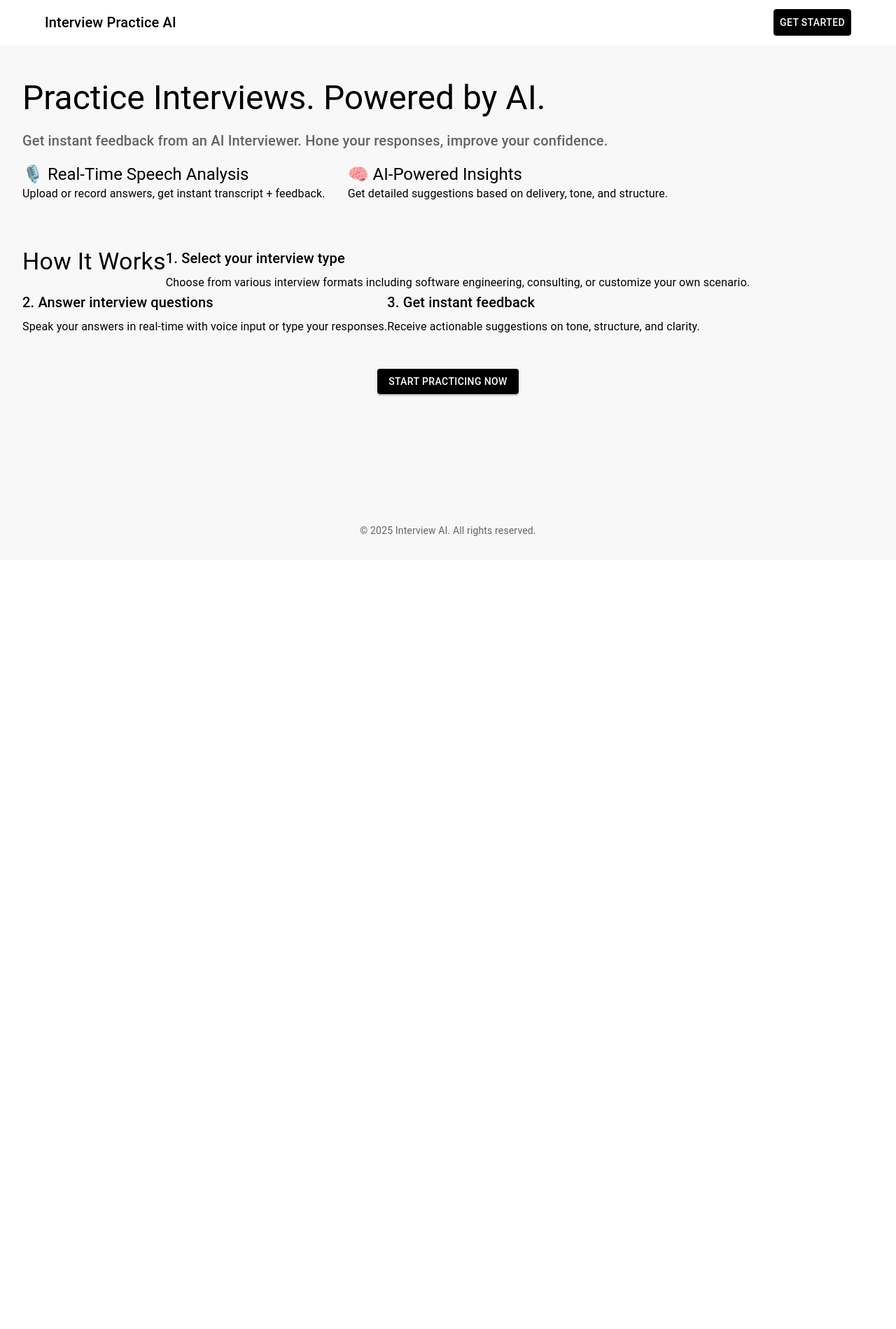
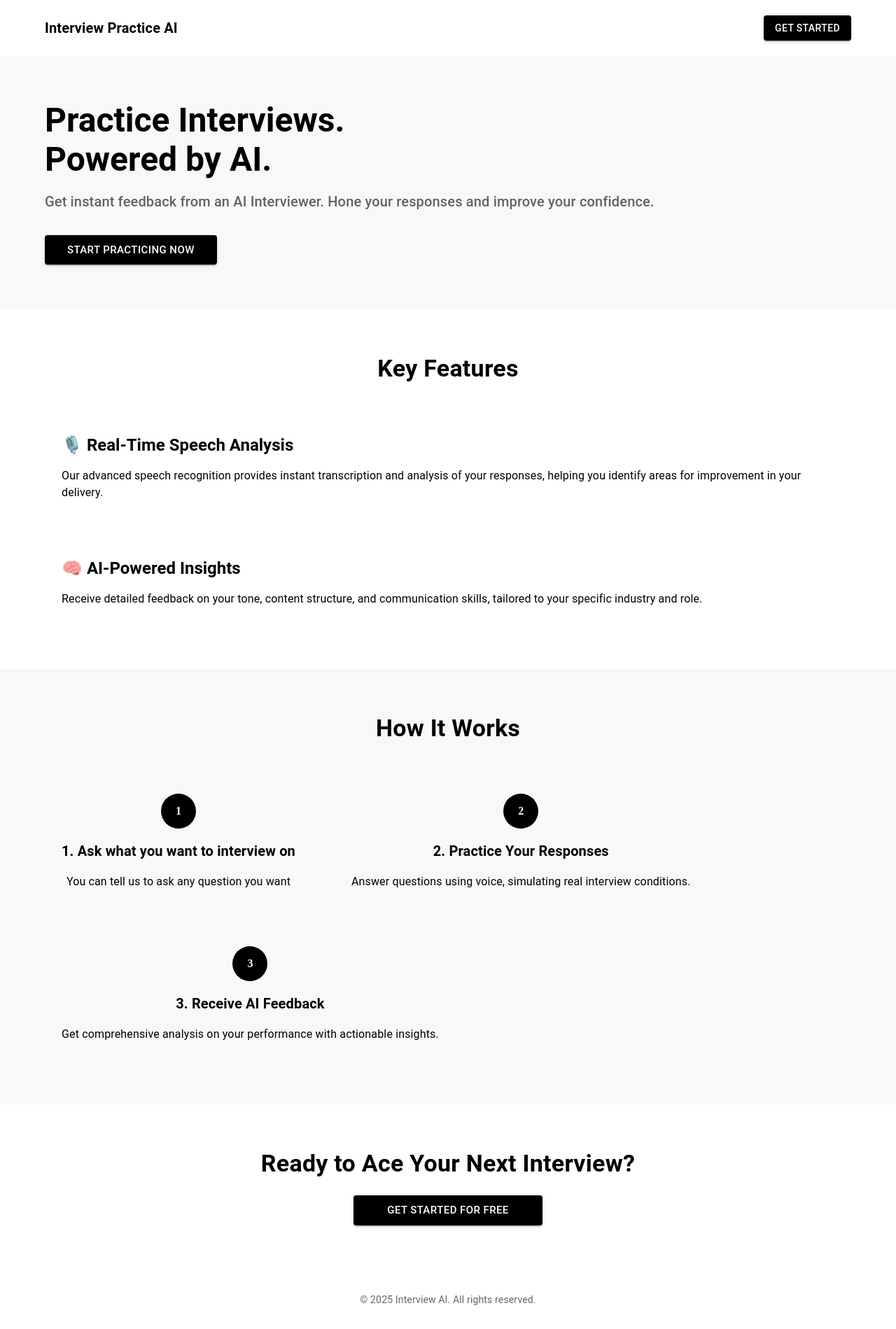
Before and after one commit to asayenju/interview-practice-ai-frontend, a React (Vite) app: page / in a window 1280 px wide. Shown: the whole page at 70% size. Before the commit the page ends 800 px from the top, so only its background shows below. Built offline with nearby package versions, Linux system fonts and the light colour scheme.

Commit message:
made better UI

```diff
--- a/src/pages/HomePage.jsx
+++ b/src/pages/HomePage.jsx
@@ -1,37 +1,36 @@
 import React from 'react';
-import { AppBar, Toolbar, Typography, Button, Container, Grid } from '@mui/material';
+import { AppBar, Toolbar, Typography, Button, Container, Grid, Box } from '@mui/material';
 import { useNavigate } from 'react-router-dom';
 
 const HomePage = () => {
   const navigate = useNavigate();
 
   const handleClick = () => {
-    console.log('Button clicked');
     navigate('/chat');
   };
 
   return (
-    <div style={{ display: 'flex', flexDirection: 'column', minHeight: '100vh', margin: 0, padding: 0 }}>
+    <Box sx={{ display: 'flex', flexDirection: 'column', minHeight: '100vh' }}>
       {/* Header */}
       <AppBar
         position="static"
         sx={{
           backgroundColor: '#FFFFFF',
           color: '#000000',
-          fontWeight: 'bold',
-          fontFamily: 'Roboto',
           boxShadow: 'none',
+          py: 1
         }}
       >
-        <Toolbar sx={{ maxWidth: '1200px', margin: '0 auto', width: '100%', px: { xs: 2, sm: 3 } }}>
-          <Typography variant="h6" sx={{ flexGrow: 1 }}>
+        <Container maxWidth="lg">
+          <Toolbar disableGutters>
+            <Typography variant="h6" sx={{ flexGrow: 1, fontWeight: 'bold' }}>
               Interview Practice AI
             </Typography>
             <Button
+              variant="contained"
               sx={{
                 backgroundColor: '#000000',
                 color: '#FFFFFF',
-              border: '1px solid #000000',
                 '&:hover': {
                   backgroundColor: '#FFFFFF',
                   color: '#000000',
@@ -43,79 +42,27 @@ const HomePage = () => {
               Get Started
             </Button>
           </Toolbar>
+        </Container>
       </AppBar>
 
-      {/* Main Content */}
-      <Container
-        maxWidth={false}
-        sx={{
-          flexGrow: 1,
-          px: { xs: 2, sm: 3, md: 4 },
-          py: 6,
-          width: '100%',
-          margin: 0,
-          backgroundColor: '#F8F8F8',
-        }}
-      >
-        <Grid container justifyContent="center" sx={{ width: '100%', margin: 0 }}>
-          <Grid item xs={12} md={10} lg={8}>
-            <Typography variant="h3" gutterBottom>
-              Practice Interviews. Powered by AI.
+      {/* Hero Section */}
+      <Box sx={{ backgroundColor: '#F8F8F8', py: 8 }}>
+        <Container maxWidth="lg">
+          <Grid container spacing={4}>
+            <Grid item xs={12} md={6}>
+              <Typography variant="h3" sx={{ fontWeight: 'bold', mb: 2 }}>
+                Practice Interviews.<br />Powered by AI.
               </Typography>
-            <Typography variant="h6" color="text.secondary" paragraph>
-              Get instant feedback from an AI Interviewer. Hone your responses, improve your confidence.
+              <Typography variant="h6" color="text.secondary" sx={{ mb: 4 }}>
+                Get instant feedback from an AI Interviewer. Hone your responses and improve your confidence.
               </Typography>
-
-            <Grid container spacing={4} sx={{ mt: 2 }}>
-              <Grid item xs={12} md={6}>
-                <Typography variant="h5">🎙️ Real-Time Speech Analysis</Typography>
-                <Typography>
-                  Upload or record answers, get instant transcript + feedback.
-                </Typography>
-              </Grid>
-              <Grid item xs={12} md={6}>
-                <Typography variant="h5">🧠 AI-Powered Insights</Typography>
-                <Typography>
-                  Get detailed suggestions based on delivery, tone, and structure.
-                </Typography>
-              </Grid>
-            </Grid>
-
-            {/* How It Works Section with added top spacing */}
-            <Grid container sx={{ mt: 8 }}> {/* Increased top margin here */}
-              <Grid item xs={12}>
-                <Typography variant="h4" align="center" gutterBottom>
-                  How It Works
-                </Typography>
-              </Grid>
-              <Grid item xs={12} md={4}>
-                <Typography variant="h6" gutterBottom>1. Select your interview type</Typography>
-                <Typography variant="body1">
-                  Choose from various interview formats including software engineering,
-                  consulting, or customize your own scenario.
-                </Typography>
-              </Grid>
-              <Grid item xs={12} md={4}>
-                <Typography variant="h6" gutterBottom>2. Answer interview questions</Typography>
-                <Typography variant="body1">
-                  Speak your answers in real-time with voice input or type your responses.
-                </Typography>
-              </Grid>
-              <Grid item xs={12} md={4}>
-                <Typography variant="h6" gutterBottom>3. Get instant feedback</Typography>
-                <Typography variant="body1">
-                  Receive actionable suggestions on tone, structure, and clarity.
-                </Typography>
-              </Grid>
-            </Grid>
-
-            <Grid container justifyContent="center" sx={{ mt: 6 }}> {/* Adjusted top margin here */}
               <Button
                 variant="contained"
-                color="primary"
+                size="large"
                 sx={{
                   backgroundColor: '#000000',
                   color: '#FFFFFF',
+                  px: 4,
                   '&:hover': {
                     backgroundColor: '#FFFFFF',
                     color: '#000000',
@@ -128,24 +75,122 @@ const HomePage = () => {
               </Button>
             </Grid>
           </Grid>
+        </Container>
+      </Box>
+
+      {/* Features Section */}
+      <Box sx={{ py: 8 }}>
+        <Container maxWidth="lg">
+          <Typography variant="h4" align="center" sx={{ fontWeight: 'bold', mb: 6 }}>
+            Key Features
+          </Typography>
+          <Grid container spacing={4}>
+            <Grid item xs={12} md={6}>
+              <Box sx={{ p: 3, backgroundColor: '#FFFFFF', borderRadius: 2, height: '100%' }}>
+                <Typography variant="h5" sx={{ fontWeight: 'bold', mb: 2 }}>🎙️ Real-Time Speech Analysis</Typography>
+                <Typography>
+                  Our advanced speech recognition provides instant transcription and analysis of your responses,
+                  helping you identify areas for improvement in your delivery.
+                </Typography>
+              </Box>
+            </Grid>
+            <Grid item xs={12} md={6}>
+              <Box sx={{ p: 3, backgroundColor: '#FFFFFF', borderRadius: 2, height: '100%' }}>
+                <Typography variant="h5" sx={{ fontWeight: 'bold', mb: 2 }}>🧠 AI-Powered Insights</Typography>
+                <Typography>
+                  Receive detailed feedback on your tone, content structure, and communication skills,
+                  tailored to your specific industry and role.
+                </Typography>
+              </Box>
+            </Grid>
           </Grid>
         </Container>
+      </Box>
+
+      {/* How It Works Section */}
+      <Box sx={{ backgroundColor: '#F8F8F8', py: 8 }}>
+        <Container maxWidth="lg">
+          <Typography variant="h4" align="center" sx={{ fontWeight: 'bold', mb: 6 }}>
+            How It Works
+          </Typography>
+          <Grid container spacing={4}>
+            {[
+              {
+                title: "1. Ask what you want to interview on",
+                description: "You can tell us to ask any question you want"
+              },
+              {
+                title: "2. Practice Your Responses",
+                description: "Answer questions using voice, simulating real interview conditions."
+              },
+              {
+                title: "3. Receive AI Feedback",
+                description: "Get comprehensive analysis on your performance with actionable insights."
+              }
+            ].map((step, index) => (
+              <Grid item xs={12} md={4} key={index}>
+                <Box sx={{ textAlign: 'center', p: 3 }}>
+                  <Box sx={{
+                    backgroundColor: '#000000',
+                    color: '#FFFFFF',
+                    width: 50,
+                    height: 50,
+                    borderRadius: '50%',
+                    display: 'flex',
+                    alignItems: 'center',
+                    justifyContent: 'center',
+                    mx: 'auto',
+                    mb: 2,
+                    fontWeight: 'bold'
+                  }}>
+                    {index + 1}
+                  </Box>
+                  <Typography variant="h6" sx={{ fontWeight: 'bold', mb: 2 }}>{step.title}</Typography>
+                  <Typography>{step.description}</Typography>
+                </Box>
+              </Grid>
+            ))}
+          </Grid>
+        </Container>
+      </Box>
+
+      {/* CTA Section */}
+      <Box sx={{ py: 8 }}>
+        <Container maxWidth="md">
+          <Box sx={{ textAlign: 'center' }}>
+            <Typography variant="h4" sx={{ fontWeight: 'bold', mb: 3 }}>
+              Ready to Ace Your Next Interview?
+            </Typography>
+            <Button
+              variant="contained"
+              size="large"
+              sx={{
+                backgroundColor: '#000000',
+                color: '#FFFFFF',
+                px: 6,
+                '&:hover': {
+                  backgroundColor: '#FFFFFF',
+                  color: '#000000',
+                  border: '1px solid #000000',
+                },
+              }}
+              onClick={handleClick}
+            >
+              Get Started for Free
+            </Button>
+          </Box>
+        </Container>
+      </Box>
 
       {/* Footer */}
-      <footer
-        style={{
-          backgroundColor: '#F8F8F8',
-          textAlign: 'center',
-          padding: '2rem 1rem',
-          marginTop: 'auto',
-          width: '100%',
-        }}
-      >
-        <Typography variant="body2" color="text.secondary">
+      <Box component="footer" sx={{ backgroundColor: '#FFFFFF', py: 4, mt: 'auto' }}>
+        <Container maxWidth="lg">
+          <Typography variant="body2" color="text.secondary" align="center">
             © {new Date().getFullYear()} Interview AI. All rights reserved.
           </Typography>
-      </footer>
-    </div>
+        </Container>
+      </Box>
+    </Box>
   );
 };
 
```
Lines whose indentation alone changed are shown as unchanged.
